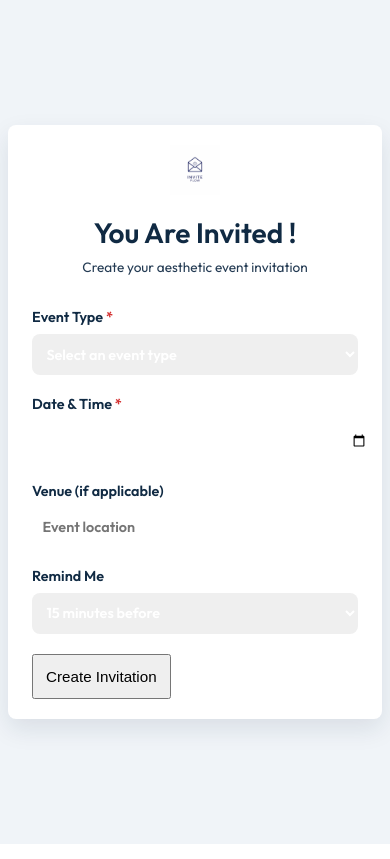
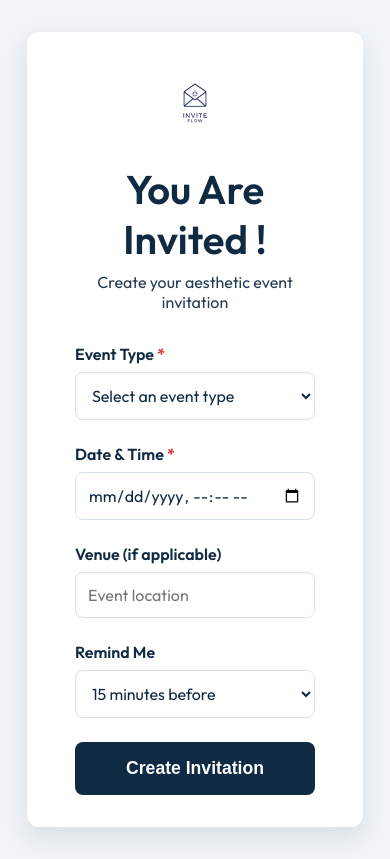
Before and after one commit to dhara30/dhara30.github.io, a Flask app: page / in a window 390 px wide. Run offline with Flask 3, Linux system fonts and the light colour scheme.

Commit message:
Refactor CSS variables and styles for consistency

```diff
--- a/static/style.css
+++ b/static/style.css
@@ -81,6 +81,24 @@ textarea {
     border-radius: 8px;
     font-family: 'Outfit', sans-serif;
     font-size: 1rem;
+    color: var(--text-color);
+    background-color: var(--input-bg);
+    transition: border-color 0.3s ease, box-shadow 0.3s ease;
+    box-sizing: border-box;
+}
+
+input:focus,
+select:focus,
+textarea:focus {
+    outline: none;
+    border-color: var(--secondary-color);
+    box-shadow: 0 0 0 3px rgba(16, 42, 67, 0.1);
+}
+
+.btn-submit {
+    width: 100%;
+    padding: 1rem;
+    background-color: var(--secondary-color);
     color: var(--primary-color);
     border: none;
     border-radius: 8px;
@@ -116,13 +134,6 @@ textarea {
     text-align: center;
 }
 
-.qr-wrapper {
-    display: flex;
-    justify-content: center;
-    align-items: center;
-    margin: 2rem 0;
-}
-
 .qr-code {
     margin: 2rem 0;
     border: 10px solid var(--primary-color);
@@ -143,76 +154,3 @@ textarea {
 .download-link:hover {
     border-bottom-color: var(--secondary-color);
 }
-
-/* Mobile Responsive Styles */
-@media (max-width: 768px) {
-    .container {
-        padding: 1.5rem 2rem;
-        margin: 1rem;
-    }
-
-    header h1 {
-        font-size: 2rem;
-    }
-
-    header p {
-        font-size: 0.9rem;
-    }
-
-    .app-logo {
-        width: 60px;
-    }
-
-    .btn-submit {
-        font-size: 1rem;
-        padding: 0.875rem;
-    }
-}
-
-@media (max-width: 480px) {
-    body {
-        padding: 0;
-    }
-
-    .container {
-        padding: 1.25rem 1.5rem;
-        margin: 0.5rem;
-        border-radius: 8px;
-    }
-
-    header h1 {
-        font-size: 1.75rem;
-    }
-
-    header p {
-        font-size: 0.85rem;
-    }
-
-    .app-logo {
-        width: 50px;
-    }
-
-    .form-group {
-        margin-bottom: 1.25rem;
-    }
-
-    label {
-        font-size: 0.9rem;
-    }
-
-    input,
-    select,
-    textarea {
-        font-size: 0.9rem;
-        padding: 0.65rem;
-    }
-
-    .btn-submit {
-        font-size: 0.95rem;
-        padding: 0.75rem;
-    }
-
-    .qr-wrapper {
-        margin: 1.5rem 0;
-    }
-}
```
